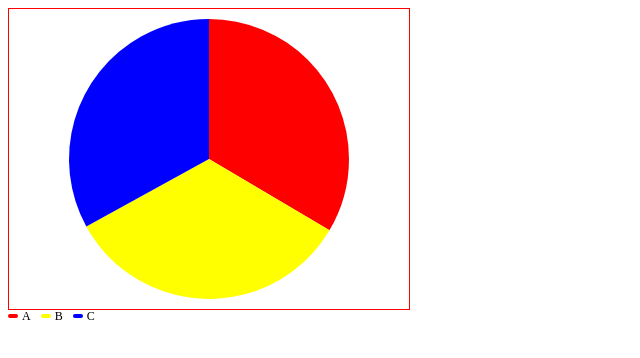
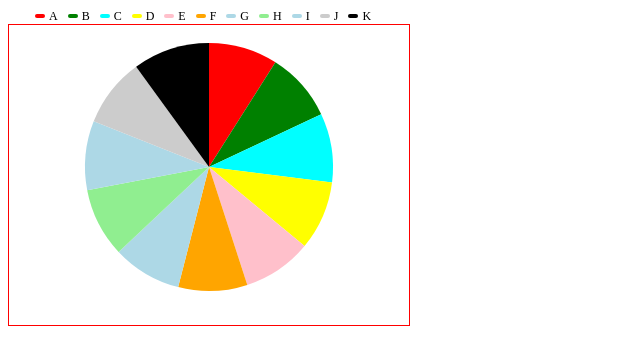
Before and after one commit to AmazingWTF/test, a plain HTML site: page index.html in a window 1280 px wide. Shown: the whole page, without its empty margins (0-640 px from the left). Drawn offline with Linux system fonts and the light colour scheme.

Commit message:
legend未完成

```diff
--- a/index.html
+++ b/index.html
@@ -22,6 +22,8 @@
       font-size: 12px;
       line-height: 16px;
       display: flex;
+      justify-content: center;
+      flex-wrap: wrap;
     }
     .legends > span {
       position: relative;
@@ -54,13 +56,39 @@
     }, {
       type: 'C',
       value: 100
+    }, {
+      type: 'D',
+      value: 100
+    }, {
+      type: 'E',
+      value: 100
+    }, {
+      type: 'F',
+      value: 100
+    }, {
+      type: 'G',
+      value: 100
+    }, {
+      type: 'H',
+      value: 100
+    }, {
+      type: 'I',
+      value: 100
+    }, {
+      type: 'J',
+      value: 100
+    }, {
+      type: 'K',
+      value: 100
     }]
 
     const chart = new PieChart({
       container: 'pie',
       data,
+      colors: ['red', 'green', 'cyan', 'yellow', 'pink', 'orange', 'lightblue', 'lightgreen', 'lightblue', '#ccc', '#000'],
       padding: [10, 10]
     })
+    console.log(chart)
   </script>
 </body>
 </html>
--- a/index.js
+++ b/index.js
@@ -1,3 +1,28 @@
+const legendGetter = {
+  /**
+   * 画出legend
+   */
+  drawLegend (data, colors) {
+    const legendWrapper = document.createElement('div')
+    legendWrapper.classList.add('legends')
+    data.forEach((item, i) => {
+      legendWrapper.appendChild(this.drawLegendItem(item, colors[i]))
+    })
+    return legendWrapper
+  },
+
+  drawLegendItem (data, color) {
+    const legendItem = document.createElement('span')
+    const legendIcon = document.createElement('i')
+    legendItem.innerText = data.type
+    legendIcon.style.backgroundColor = color
+    legendItem.appendChild(legendIcon)
+    return legendItem
+  }
+}
+
+const getPxNumber = (size) => size.slice(0, -2)
+
 class PieChart {
   constructor ({
     container = 'chart', // 容器id
@@ -13,9 +38,13 @@ class PieChart {
     this.startAngle = startAngle
     this.data = data
     this.colors = colors
-    this.padding = padding
+    this.padding = this.formatPadding(padding)
+
+    this.legendHeight = 0
     this.init(container)
 
+    this.drawLegend()
+    this.translateOriginToCenter()
     this.drawPie()
   }
 
@@ -26,10 +55,33 @@ class PieChart {
     this.can.height = this.container.offsetHeight
     this.can.width = this.container.offsetWidth
     this.radius = this.getRadius()
-    this.translateOriginToCenter()
+  }
 
-    const legends = this.drawLegend()
-    document.body.appendChild(legends)
+  // 计算legend高度
+  getLegendDom () {
+    const legends = legendGetter.drawLegend(this.data, this.colors)
+    this.container.append(legends)
+    // TODO: 将legend的dom隐藏 (z-index / visible)legends
+    this.legendHeight = legends.offsetHeight
+    this.radius = this.getRadius()
+    return legends
+  }
+
+  drawLegend () {
+    const legends = this.getLegendDom()
+    const styles = getComputedStyle(legends)
+    console.log(styles)
+    let { fontSize, width, height } = styles
+    fontSize = getPxNumber(fontSize)
+    width = getPxNumber(width)
+    height = getPxNumber(height)
+    console.log(fontSize, width, height)
+
+    this.ctx.fontSize = fontSize
+  }
+
+  // TODO: 获取全部 i 和 span，绘制canvas
+  drawLegendItem (itemDom) {
   }
 
   // 画pie主体
@@ -65,27 +117,6 @@ class PieChart {
   }
 
   /**
-   * 画出legend
-   */
-  drawLegend () {
-    const legendWrapper = document.createElement('div')
-    legendWrapper.classList.add('legends')
-    this.data.forEach((data, i) => {
-      legendWrapper.appendChild(this.drawLegendItem(data, i))
-    })
-    return legendWrapper
-  }
-
-  drawLegendItem (data, i) {
-    const legendItem = document.createElement('span')
-    const legendIcon = document.createElement('i')
-    legendItem.innerText = data.type
-    legendIcon.style.backgroundColor = this.colors[i]
-    legendItem.appendChild(legendIcon)
-    return legendItem
-  }
-
-  /**
    * 通过padding 和 height 计算半径
    */
   getRadius () {
@@ -93,14 +124,33 @@ class PieChart {
     if (this.padding.length) {
       radius -= this.padding[0]
     }
+    radius -= this.legendHeight
     return radius
   }
 
   /**
    * 将canvas原点移动至 center
+   * 考虑进padding和legend的影响
    */
   translateOriginToCenter () {
     const { width, height } = this.can
-    this.ctx.translate(width / 2, height / 2)
+    const { padding, legendHeight } = this
+    const [top, right, bottom, left] = padding
+    const x = (width - (right + left)) / 2 + left
+    const y = (height - (top + bottom + legendHeight)) / 2 + top
+    this.ctx.translate(x, y)
   }
+
+  /**
+   * 规整padding长度为4，便于计算
+   */
+  formatPadding (padding = []) {
+    if (!padding.length) {
+      padding = [0, 0, 0, 0]
+    } else if (padding.length === 2) {
+      padding = [...padding, ...padding]
+    }
+    return padding
+  }
+
 }
```
